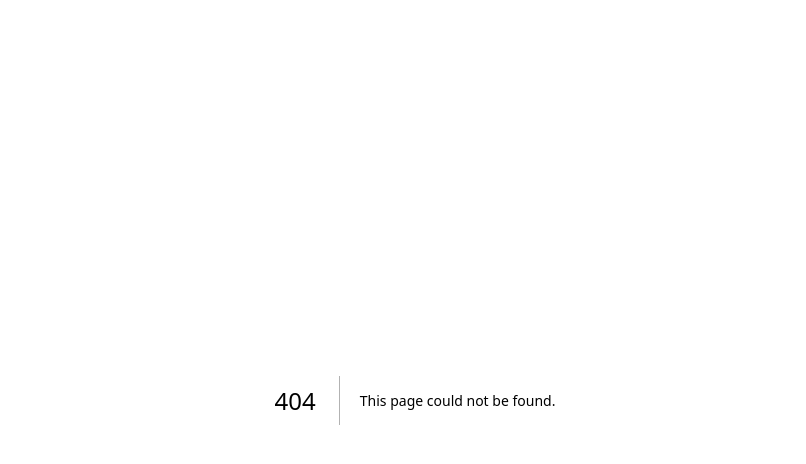
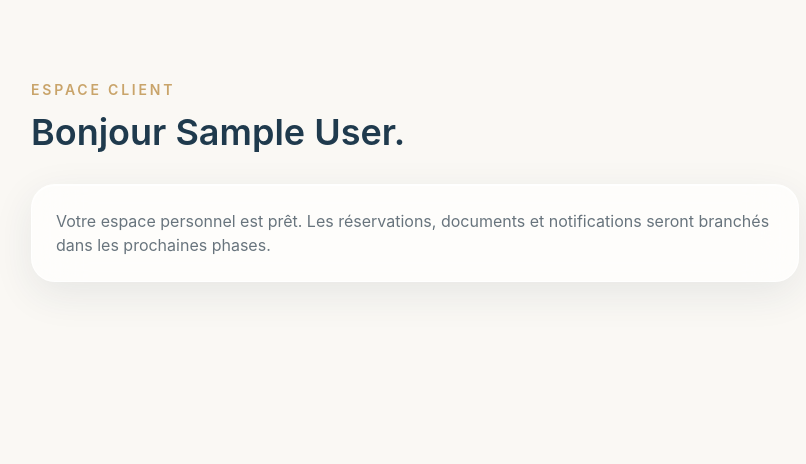
Before and after one commit to habibo-dev/Miloud-sabri, a Next.js app in the folder apps/web/: page /compte in a window 1280 px wide. Before the commit this address had no page. Shown: the top 464 px of the page, without its empty margins (225-1031 px from the left). Built offline with nearby package versions, Linux system fonts and the light colour scheme; no server answers; sample sign-in values are in the browser's storage.

Commit message:
Add account page

```diff
--- /dev/null
+++ b/apps/web/src/app/compte/page.tsx
@@ -0,0 +1,19 @@
+import { auth } from "../../../auth";
+import { redirect } from "next/navigation";
+
+export default async function AccountPage() {
+  const session = await auth();
+  if (!session?.user) redirect("/connexion");
+
+  return (
+    <main className="min-h-screen bg-cream px-6 py-20">
+      <div className="mx-auto max-w-3xl">
+        <p className="text-sm font-semibold uppercase tracking-[.2em] text-champagne">Espace client</p>
+        <h1 className="mt-3 text-4xl font-semibold text-navy">Bonjour {session.user.name ?? "voyageur"}.</h1>
+        <div className="glass mt-8 rounded-glass p-6">
+          <p className="text-muted">Votre espace personnel est prêt. Les réservations, documents et notifications seront branchés dans les prochaines phases.</p>
+        </div>
+      </div>
+    </main>
+  );
+}
```
